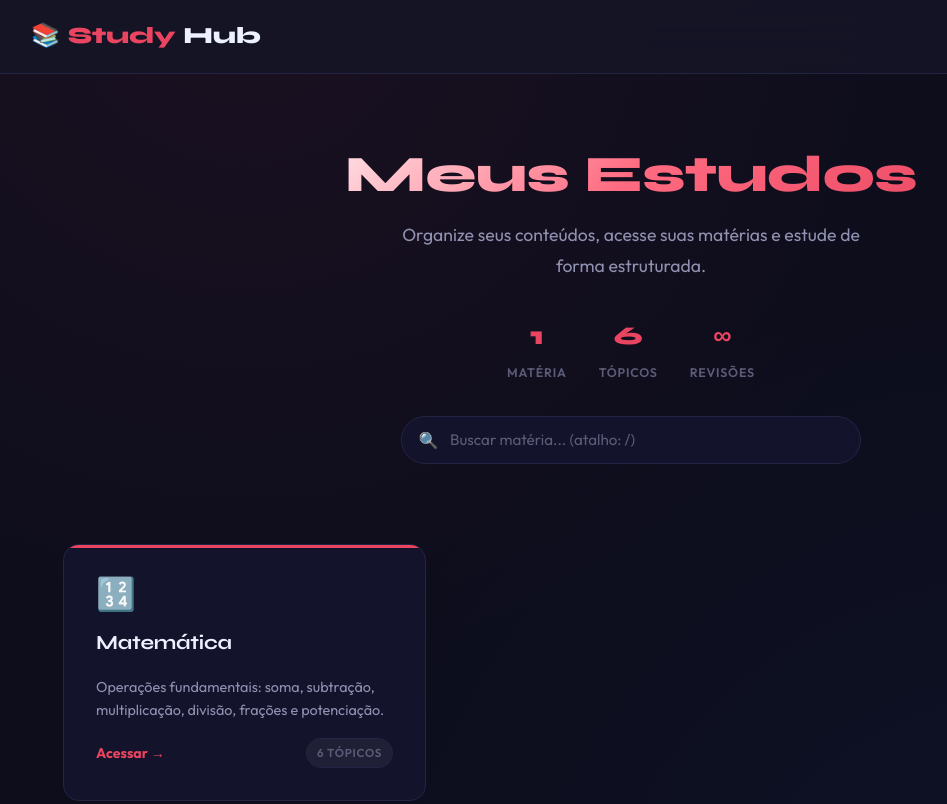
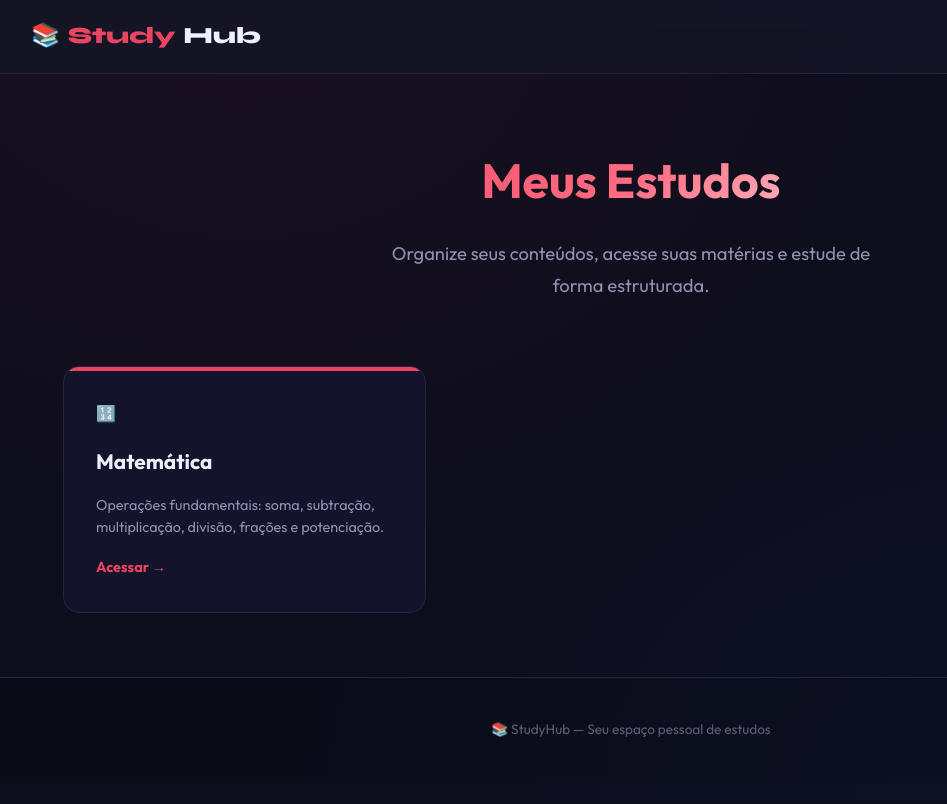
Before and after one commit to felipe-remus/Estudos, a plain HTML site: page claude/index.html in a window 1280 px wide. Shown: the top 804 px of the page, without its empty margins (9-956 px from the left). Drawn offline with Linux system fonts and the light colour scheme.

Commit message:
v2 em andamento

```diff
--- a/claude/index.html
+++ b/claude/index.html
@@ -8,7 +8,6 @@
   <script src="script.js" defer></script>
 </head>
 <body>
-
   <!-- HEADER -->
   <header class="header">
     <div class="header-inner">
@@ -20,34 +19,6 @@
   <section class="index-hero">
     <h1>Meus Estudos</h1>
     <p>Organize seus conteúdos, acesse suas matérias e estude de forma estruturada.</p>
-
-    <!-- Stats -->
-    <div class="hero-stats">
-      <div class="hero-stat">
-        <span class="stat-num" id="total-materias">1</span>
-        <span class="stat-label">Matéria</span>
-      </div>
-      <div class="hero-stat">
-        <span class="stat-num">6</span>
-        <span class="stat-label">Tópicos</span>
-      </div>
-      <div class="hero-stat">
-        <span class="stat-num">∞</span>
-        <span class="stat-label">Revisões</span>
-      </div>
-    </div>
-
-    <!-- Busca -->
-    <div class="search-container">
-      <span class="search-icon">🔍</span>
-      <input
-        type="text"
-        class="search-input"
-        placeholder="Buscar matéria... (atalho: /)"
-        autocomplete="off"
-        spellcheck="false"
-      >
-    </div>
   </section>
 
   <!-- GRID DE MATÉRIAS -->
@@ -61,7 +32,6 @@
       <div class="card-desc">Operações fundamentais: soma, subtração, multiplicação, divisão, frações e potenciação.</div>
       <div class="card-footer">
         <div class="card-arrow">Acessar →</div>
-        <span class="card-tag">6 tópicos</span>
       </div>
     </a>
 
--- a/claude/style.css
+++ b/claude/style.css
@@ -266,98 +266,26 @@
      ============================================ */
      .index-hero {
       text-align: center;
-     padding: 4.5rem 2rem 2rem;
-     max-width: 820px;
+      padding: 4rem 2rem 2rem;
+      max-width: 800px;
       margin: 0 auto;
     }
 
     .index-hero h1 {
-     font-family: 'Syne', sans-serif;
-     font-size: 3.2rem;
-     font-weight: 800;
+      font-size: 3rem;
+      font-weight: 900;
       margin-bottom: 1rem;
-     background: linear-gradient(135deg, #fff 0%, var(--accent-hover) 50%, var(--accent) 100%);
+      background: linear-gradient(135deg, var(--accent), var(--accent-hover), #fff);
       -webkit-background-clip: text;
       -webkit-text-fill-color: transparent;
       background-clip: text;
-     letter-spacing: -0.5px;
-     line-height: 1.15;
     }
 
     .index-hero p {
       color: var(--text-secondary);
-     font-size: 1.1rem;
+      font-size: 1.15rem;
       max-width: 500px;
-     margin: 0 auto 2rem;
-   }
-
-   /* Stats no hero */
-   .hero-stats {
-     display: flex;
-     justify-content: center;
-     gap: 2rem;
-     margin-bottom: 2rem;
-     flex-wrap: wrap;
-   }
-
-   .hero-stat {
-     display: flex;
-     flex-direction: column;
-     align-items: center;
-     gap: 0.2rem;
-   }
-
-   .hero-stat .stat-num {
-     font-family: 'Syne', sans-serif;
-     font-size: 1.6rem;
-     font-weight: 800;
-     color: var(--accent);
-   }
-
-   .hero-stat .stat-label {
-     font-size: 0.78rem;
-     color: var(--text-muted);
-     text-transform: uppercase;
-     letter-spacing: 0.8px;
-     font-weight: 600;
-   }
-
-   /* Caixa de busca */
-   .search-container {
-     max-width: 460px;
-     margin: 0 auto 1rem;
-     position: relative;
-   }
-
-   .search-input {
-     width: 100%;
-     padding: 0.85rem 1.2rem 0.85rem 3rem;
-     background: var(--bg-card);
-     border: 1px solid var(--border-color);
-     border-radius: 50px;
-     color: var(--text-primary);
-     font-family: 'Outfit', sans-serif;
-     font-size: 0.95rem;
-     transition: var(--transition);
-     outline: none;
-   }
-
-   .search-input:focus {
-     border-color: var(--accent);
-     box-shadow: 0 0 0 3px var(--accent-glow);
-   }
-
-   .search-input::placeholder {
-     color: var(--text-muted);
-   }
-
-   .search-icon {
-     position: absolute;
-     left: 1.1rem;
-     top: 50%;
-     transform: translateY(-50%);
-     font-size: 1rem;
-     pointer-events: none;
+      margin: 0 auto;
     }
 
     /* Grid de Cards */
@@ -366,7 +294,7 @@
       margin: 2rem auto 4rem;
       padding: 0 2rem;
       display: grid;
-     grid-template-columns: repeat(auto-fill, minmax(290px, 1fr));
+      grid-template-columns: repeat(auto-fill, minmax(280px, 1fr));
       gap: 1.5rem;
     }
 
@@ -391,60 +319,38 @@
       top: 0;
       left: 0;
       width: 100%;
-     height: 3px;
+      height: 4px;
       background: var(--card-accent, var(--accent));
       transition: var(--transition);
     }
 
-   .menu-card::after {
-     content: '';
-     position: absolute;
-     inset: 0;
-     background: radial-gradient(ellipse at top left, var(--card-accent, var(--accent)), transparent 70%);
-     opacity: 0;
-     transition: opacity 0.4s ease;
-   }
-
     .menu-card:hover {
-     transform: translateY(-7px);
+      transform: translateY(-6px);
       border-color: var(--card-accent, var(--accent));
       box-shadow: var(--shadow-hover);
     }
 
-   .menu-card:hover::after {
+    .menu-card:hover::before {
+      height: 100%;
       opacity: 0.05;
     }
 
-   .card-icon {
-     font-size: 2rem;
-     line-height: 1;
-   }
-
     .card-title {
-     font-family: 'Syne', sans-serif;
-     font-size: 1.25rem;
+      font-size: 1.3rem;
       font-weight: 700;
-     letter-spacing: -0.2px;
     }
 
     .card-desc {
       color: var(--text-secondary);
       font-size: 0.9rem;
-     line-height: 1.6;
-     flex: 1;
-   }
-
-   .card-footer {
-     display: flex;
-     align-items: center;
-     justify-content: space-between;
-     margin-top: auto;
+      line-height: 1.5;
     }
 
     .card-arrow {
+      margin-top: auto;
       color: var(--card-accent, var(--accent));
       font-weight: 700;
-     font-size: 0.88rem;
+      font-size: 0.9rem;
       display: flex;
       align-items: center;
       gap: 0.4rem;
@@ -455,27 +361,15 @@
       gap: 0.8rem;
     }
 
-   .card-tag {
-     font-size: 0.72rem;
-     font-weight: 600;
-     text-transform: uppercase;
-     letter-spacing: 0.8px;
-     padding: 0.25rem 0.6rem;
-     border-radius: 50px;
-     background: rgba(255,255,255,0.05);
-     color: var(--text-muted);
-     border: 1px solid var(--border-color);
-   }
-
-   /* Cores por card */
-   .menu-card[data-color="red"]    { --card-accent: #e94560; }
-   .menu-card[data-color="blue"]   { --card-accent: #4ea8de; }
-   .menu-card[data-color="green"]  { --card-accent: #2ecc71; }
+    /* Cores por card (escalável) */
+    .menu-card[data-color="red"] { --card-accent: #e94560; }
+    .menu-card[data-color="blue"] { --card-accent: #4ea8de; }
+    .menu-card[data-color="green"] { --card-accent: #2ecc71; }
     .menu-card[data-color="purple"] { --card-accent: #a855f7; }
     .menu-card[data-color="orange"] { --card-accent: #f39c12; }
-   .menu-card[data-color="teal"]   { --card-accent: #00b894; }
-   .menu-card[data-color="pink"]   { --card-accent: #fd79a8; }
-   .menu-card[data-color="cyan"]   { --card-accent: #00cec9; }
+    .menu-card[data-color="teal"] { --card-accent: #00b894; }
+    .menu-card[data-color="pink"] { --card-accent: #fd79a8; }
+    .menu-card[data-color="cyan"] { --card-accent: #00cec9; }
     .menu-card[data-color="yellow"] { --card-accent: #fdcb6e; }
     .menu-card[data-color="indigo"] { --card-accent: #6c5ce7; }
 
@@ -606,22 +500,6 @@
      background: rgba(255,255,255,0.6);
    }
 
-   /* Badge de tempo de leitura */
-   .tab-time {
-     font-size: 0.7rem;
-     color: var(--text-muted);
-     font-weight: 400;
-     background: rgba(255,255,255,0.04);
-     padding: 0.1rem 0.4rem;
-     border-radius: 50px;
-     border: 1px solid rgba(255,255,255,0.06);
-   }
-
-   .tab-btn.active .tab-time {
-     background: rgba(255,255,255,0.15);
-     border-color: transparent;
-     color: rgba(255,255,255,0.8);
-   }
 
    /* Conteúdo das Abas */
    .tab-content {
@@ -866,9 +744,6 @@
        right: 1.5rem;
      }
 
-     .hero-stats {
-       gap: 1.5rem;
-     }
    }
 
    @media (max-width: 480px) {
@@ -906,9 +781,7 @@
        padding: 1rem;
      }
 
-     .tab-time {
-       display: none;
-     }
+
    }
 
    /* ============================================
--- /dev/null
+++ b/index.css
@@ -0,0 +1,114 @@
+@import url('https://fonts.googleapis.com/css2?family=Syne:wght@600;700;800&family=Outfit:wght@300;400;500;600;700&display=swap');
+
+/* Base */
+* {
+    margin: 0;
+    padding: 0;
+    box-sizing: border-box;
+}
+
+html {
+    scroll-behavior: smooth;
+}
+
+body {
+    font-family: 'Outfit', 'Segoe UI', sans-serif;
+    background: #0d0d1c;
+    color: #edf0ff;
+    min-height: 100vh;
+    line-height: 1.75;
+    background-image:
+        radial-gradient(ellipse at 20% 0%, rgba(233, 69, 96, 0.06) 0%, transparent 50%),
+        radial-gradient(ellipse at 80% 100%, rgba(15, 52, 96, 0.15) 0%, transparent 50%);
+}
+
+/* Header */
+.header {
+    background: rgba(22, 22, 39, 0.85);
+    border-bottom: 1px solid var(#242444);
+    padding: 1rem 2rem;
+    position: sticky;
+    top: 0;
+    z-index: 1000;
+    backdrop-filter: blur(24px);
+    -webkit-backdrop-filter: blur(24px);
+}
+
+.header-inner {
+    max-width: 1200px;
+    margin: 0 auto;
+    display: flex;
+    align-items: center;
+    justify-content: space-between;
+    gap: 1rem;
+}
+
+.logo {
+    font-family: 'Syne', sans-serif;
+    font-size: 1.45rem;
+    font-weight: 800;
+    color: var(#eaeaea);
+    text-decoration: none;
+    display: flex;
+    align-items: center;
+    gap: 0.5rem;
+    letter-spacing: -0.3px;
+}
+
+.logo span {
+    color: var(#e94560);
+}
+
+.header-actions {
+    display: flex;
+    align-items: center;
+    gap: 0.6rem;
+}
+
+.back-btn {
+    display: inline-flex;
+    align-items: center;
+    gap: 0.5rem;
+    padding: 0.55rem 1.1rem;
+    background:#0f3460;
+    color: #edf0ff;
+    border: 1px solid #242444;
+    border-radius: 50px;
+    text-decoration: none;
+    font-size: 0.88rem;
+    font-weight: 600;
+    font-family: 'Outfit', sans-serif;
+    transition: all 0.3s cubic-bezier(0.25, 0.46, 0.45, 0.94);
+    cursor: pointer;
+    white-space: nowrap;
+}
+
+.back-btn:hover {
+    background: #e94560;
+    border-color: #e94560;
+    transform: translateX(-2px);
+    box-shadow: 0 4px 14px rgba(233, 69, 96, 0.2);
+}
+
+      .top-btn {
+        display: inline-flex;
+        align-items: center;
+        gap: 0.4rem;
+        padding: 0.55rem 1rem;
+        background: transparent;
+        color: #9090b0;
+        border: 1px solid var(--border-color);
+        border-radius: 50px;
+        font-size: 0.88rem;
+        font-weight: 600;
+        font-family: 'Outfit', sans-serif;
+        transition: var(--transition);
+        cursor: pointer;
+        text-decoration: none;
+      }
+
+      .top-btn:hover {
+        border-color: var(--border-hover);
+        color: var(--text-primary);
+        background: rgba(255,255,255,0.04);
+      }
--- /dev/null
+++ b/page.css
@@ -0,0 +1,21 @@
+/* Base */
+* {
+    margin: 0;
+    padding: 0;
+    box-sizing: border-box;
+}
+
+html {
+    scroll-behavior: smooth;
+}
+
+body {
+    font-family: 'Segoe UI', Tahoma, Geneva, Verdana, sans-serif;
+    background: #0d0d1c;
+    color: #edf0ff;
+    min-height: 100vh;
+    line-height: 1.75;
+    background-image:
+        radial-gradient(ellipse at 20% 0%, rgba(233, 69, 96, 0.06) 0%, transparent 50%),
+        radial-gradient(ellipse at 80% 100%, rgba(15, 52, 96, 0.15) 0%, transparent 50%);
+}
```
Also changed, not shown: claude/matematica.html (+6 -7 lines), index.html (added, +62 -0 lines). Lines whose indentation alone changed are shown as unchanged.
